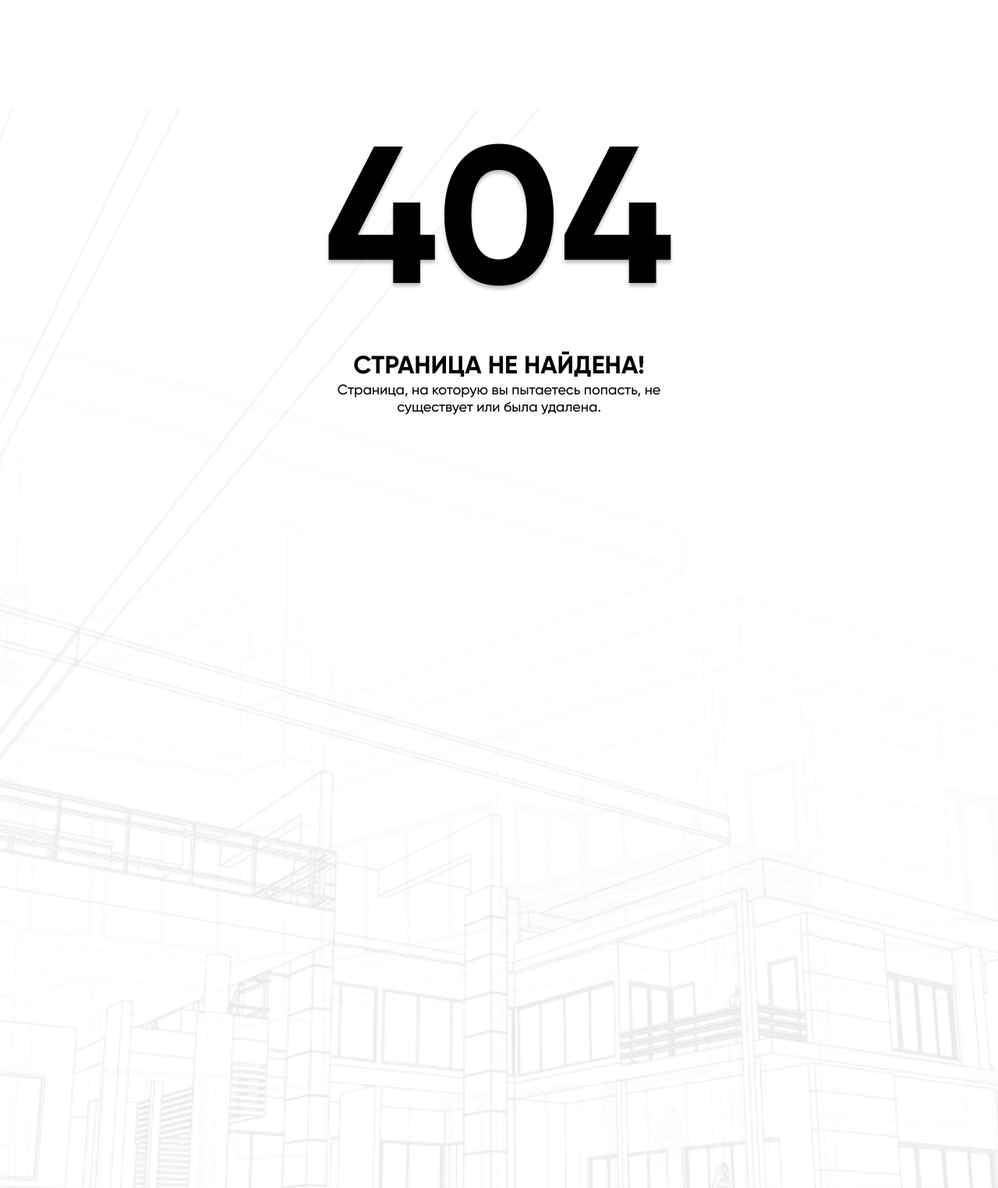
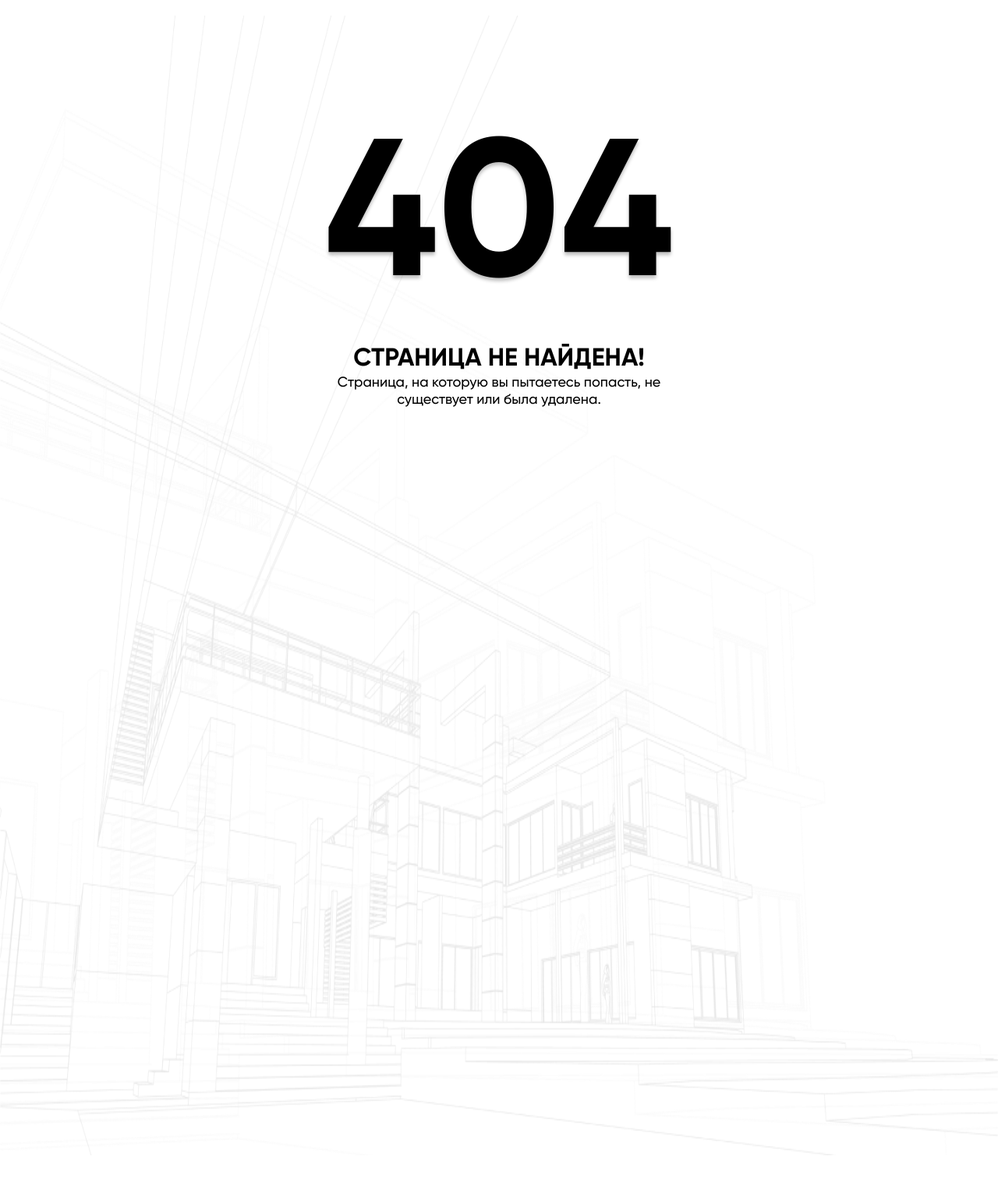
Before and after one commit to dakerdenis/archi, a PHP site: page /index.php?page=404 in a window 1280 px wide. Shown: the part 100-1624 px from the top of the page at 78% size. Run offline with PHP 8.4, Linux system fonts and the light colour scheme.

Commit message:
404 правки

```diff
--- a/include/404.php
+++ b/include/404.php
@@ -1,4 +1,9 @@
 <div class="main__404__wrapper_">
+
+    <div class="main__404__wrapper_placeholder">
+        <img src="./imgs/404.png" alt="">
+    </div>
+
     <div class="main__404__wrapper__container">
         <div class="__404__name">
             <p>404</p>
--- a/style/styles.css
+++ b/style/styles.css
@@ -814,19 +814,36 @@ h6 {
 /***********404 page**************/
 .main__404__wrapper_ {
   width: 100%;
-  height: 100vh;
+  height: 90vh;
 
-  background-image: url('../imgs/404.png');
-  background-position: center;
-  background-size: cover;
-  background-repeat: no-repeat;
+  position: relative;
+
+  display: flex;
+
+  justify-content: center;
+  overflow: hidden;
 }
 
+.main__404__wrapper_placeholder{
+  z-index: 300;
+  position: absolute;
+  width: 100%;
+  height: 100%;
+}
+.main__404__wrapper_placeholder img{
+  width: 100%;
+  height: 100%;
+}
+
+
+
 .main__404__wrapper__container {
+  z-index: 400;
+  position: absolute;
   width: 450px;
   margin: 0 auto;
 
-  margin-top: 240px;
+  margin-top: 110px;
 
   text-align: center;
 }
@@ -882,6 +899,14 @@ h6 {
 }
 .main__404__wrapper__container{
   width: 220px;
+}
+
+.main__404__wrapper_placeholder{
+  left: -325px;
+}
+
+.main__404__wrapper_placeholder img{
+  width: initial;
 }
 
   html {
```
